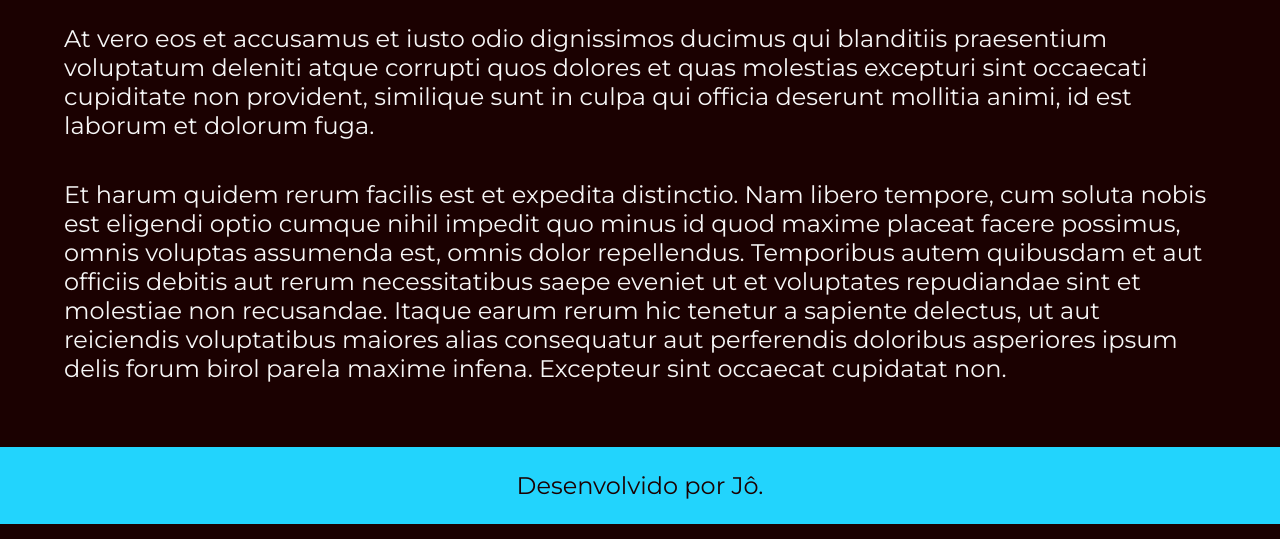
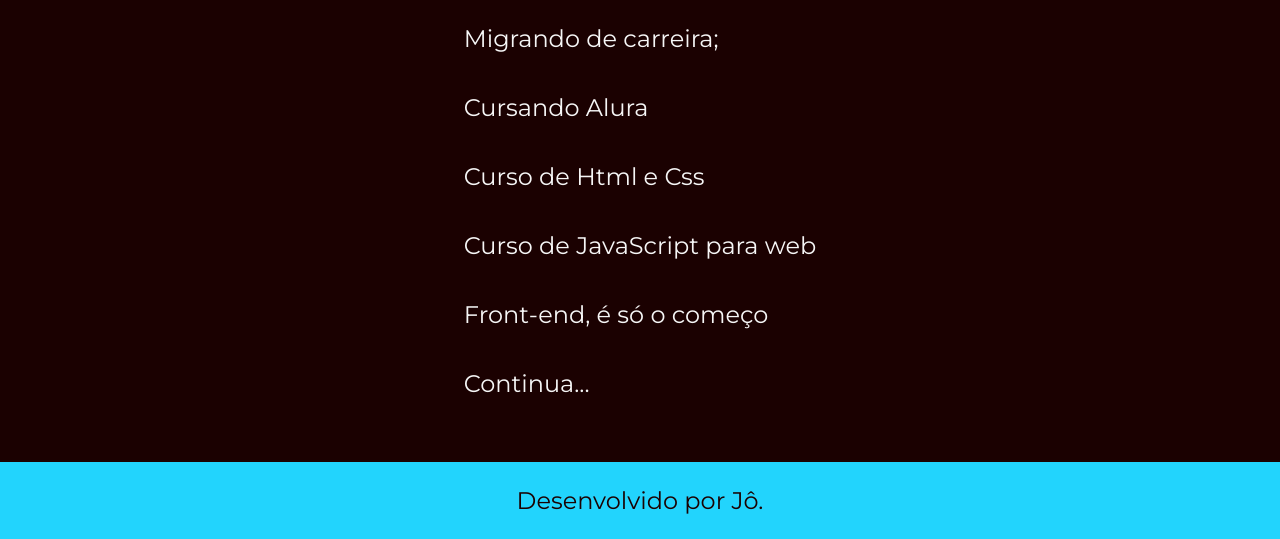
Before and after one commit to jo-souza/portf-lio, a plain HTML site: page about.html in a window 1280 px wide. Shown: the part 924-1463 px from the top of the page. Drawn offline with nearby package versions, Linux system fonts and the light colour scheme.

Commit message:
Add files via upload

```diff
--- a/about.html
+++ b/about.html
@@ -17,9 +17,21 @@
     <main class="apresentacao">
         <section class="apresentacao__conteudo">
             <h1 class="apresentacao__conteudo__titulo">Sobre mim</h1>
-            <p class="apresentacao__conteudo__texto">At vero eos et accusamus et iusto odio dignissimos ducimus qui blanditiis praesentium voluptatum deleniti atque corrupti quos dolores et quas molestias excepturi sint occaecati cupiditate non provident, similique sunt in culpa qui officia deserunt mollitia animi, id est laborum et dolorum fuga.</p>
-            <p class="apresentacao__conteudo__texto">Et harum quidem rerum facilis est et expedita distinctio. Nam libero tempore, cum soluta nobis est eligendi optio cumque nihil impedit quo minus id quod maxime placeat facere possimus, omnis voluptas assumenda est, omnis dolor repellendus. Temporibus autem quibusdam et aut officiis debitis aut rerum necessitatibus saepe eveniet ut et voluptates repudiandae sint et molestiae non recusandae. Itaque earum rerum hic tenetur a sapiente delectus, ut aut reiciendis voluptatibus maiores alias consequatur aut perferendis doloribus asperiores ipsum delis forum birol parela maxime infena. Excepteur sint occaecat cupidatat non.</p>
+            <p class="apresentacao__conteudo__texto">Migrando de carreira;</p>
+
+            <p class="apresentacao__conteudo__texto">Cursando Alura</p>
+
+            <p class="apresentacao__conteudo__texto">Curso de Html e Css</p>
+
+            <p class="apresentacao__conteudo__texto">Curso de JavaScript para web</p>
+
+            <p class="apresentacao__conteudo__texto">Front-end, é só o começo</p>
+
+            <p class="apresentacao__conteudo__texto">Continua...</p>
+
+
         </section>
+
         <img class="apresentacao__imagem" src="./assets/banner.jpg" alt="foto de Josué programando" class="banner">
     </main>
     <footer>
```
